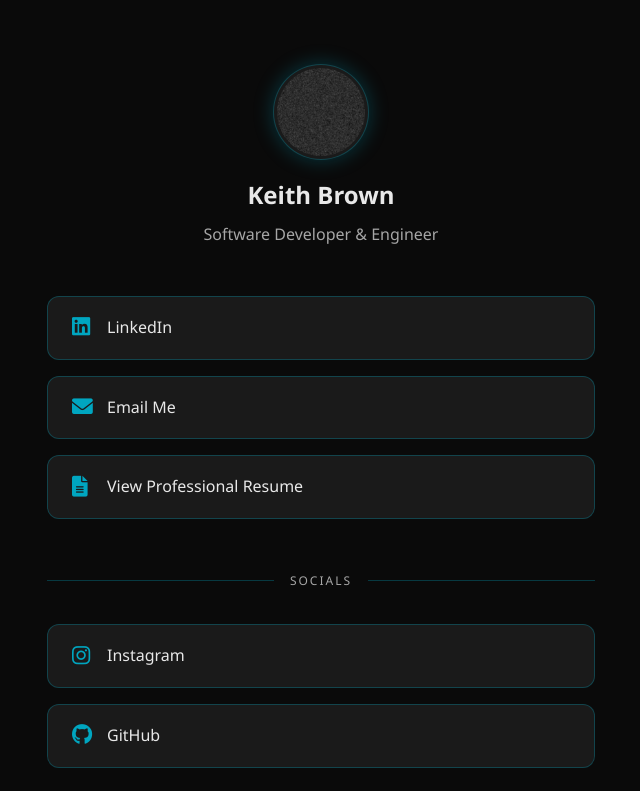
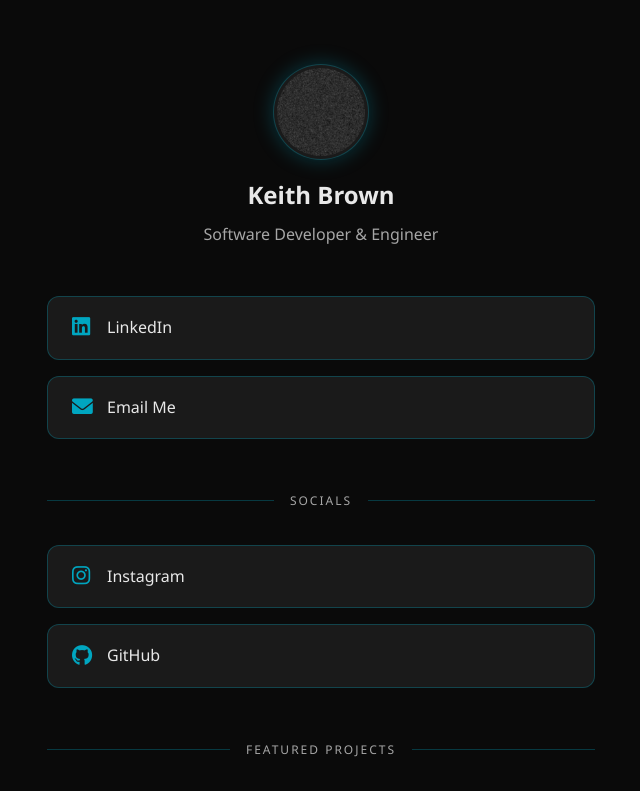
Before and after one commit to KeithBrown39423/Website, a plain HTML site: page index.html in a window 1280 px wide. Shown: the top 791 px of the page, without its empty margins (319-959 px from the left). Drawn offline with Linux system fonts and the light colour scheme.

Commit message:
Remove Resume Link

```diff
--- a/index.html
+++ b/index.html
@@ -26,9 +26,6 @@
                 </a>
                 <a href="mailto:keithbrown39423@outlook.com" class="link-item">
                     <i class="fas fa-envelope"></i> Email Me
-                </a>
-                <a href="resume.html" class="link-item">
-                    <i class="fas fa-file-alt"></i> View Professional Resume
                 </a>
 
                 <div class="divider"><span>Socials</span></div>
```
